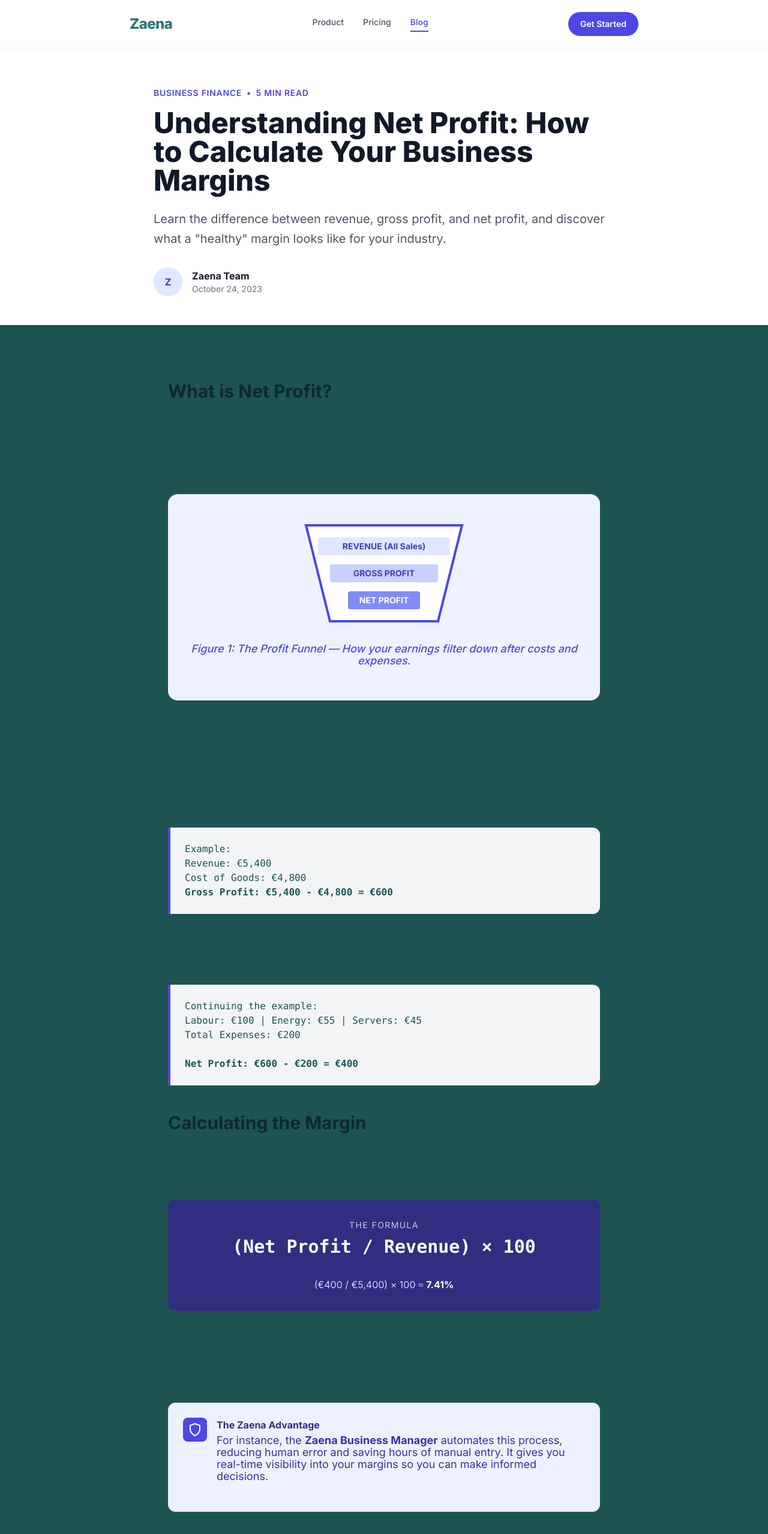
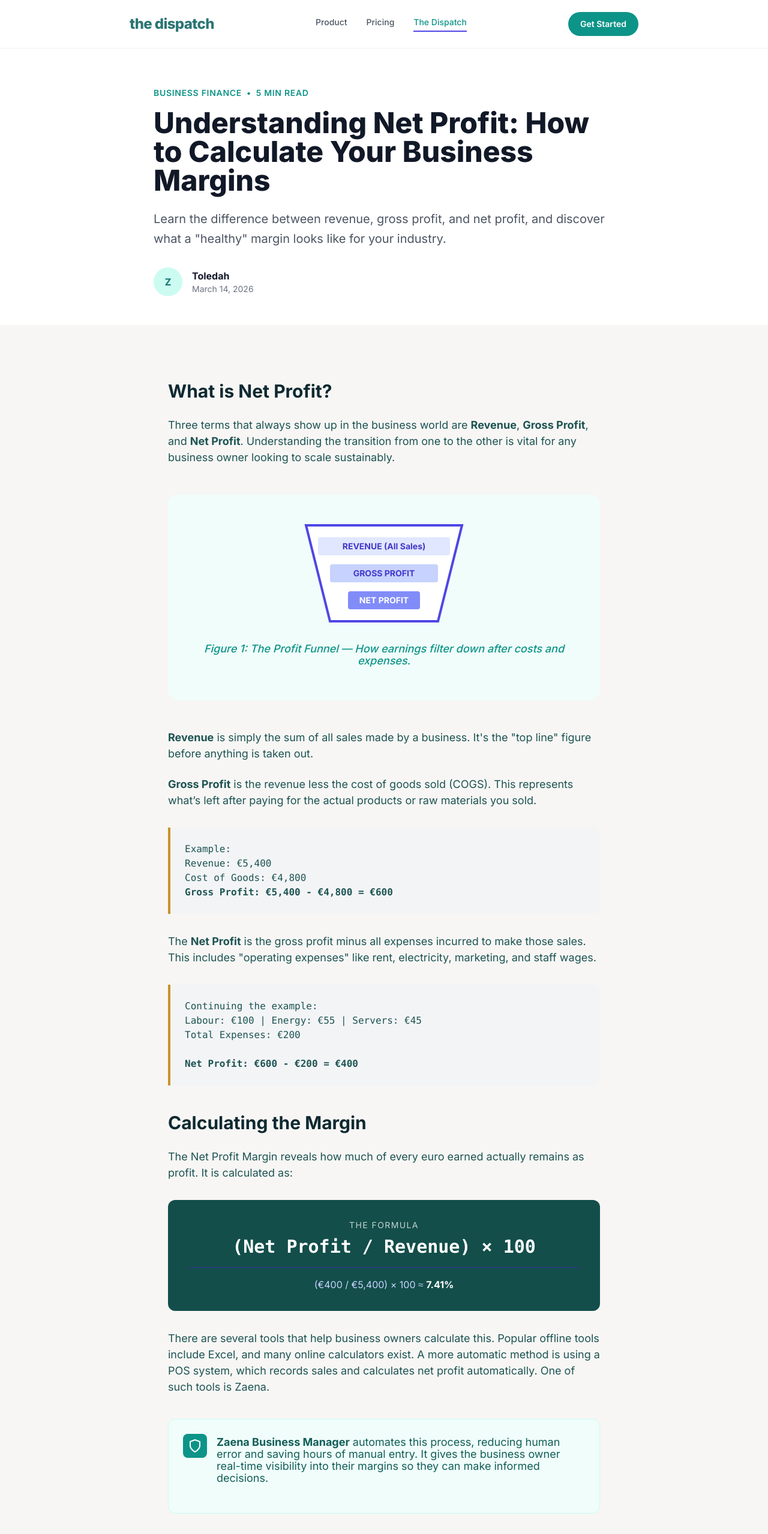
Before and after one commit to Evanometre/toledah-web, an Eleventy site: page dispatch/net-profit.html in a window 1280 px wide. Shown: the top 2558 px of the page at 60% size. Built offline with nearby package versions, Linux system fonts and the light colour scheme; Eleventy itself is replaced by a stand-in of ours; files that its build step writes are made by us from their sources.

Commit message:
Add files via upload

```diff
--- a/dispatch/net-profit.html
+++ b/dispatch/net-profit.html
@@ -11,15 +11,15 @@
     <style>
         :root {
             --brand-primary: #2B7574; /* Deep indigo from sample */
-            --brand-accent: #4f46e5;
-            --brand-bg: #ffffff;
+            --brand-accent: #C9922A;
+            --brand-bg: #F7F6F4;
             --text-main: #1d5453;
             --text-heading: #0E2931;
         }
         body {
             font-family: 'Inter', sans-serif;
             color: var(--text-main);
-            background-color: #1d5453;
+            background-color: #F7F6F4;
             line-height: 1.6;
         }
         .prose h2 {
@@ -42,7 +42,7 @@
             margin: 2rem 0;
         }
         .highlight-box {
-            background: linear-gradient(135deg, #4f46e5 0%, #3b82f6 100%);
+            background: linear-gradient(135deg, #C9922A 0%, #C9922A 100%);
             color: white;
             padding: 2rem;
             border-radius: 1rem;
@@ -82,20 +82,20 @@
     <!-- Navigation -->
     <nav class="bg-white border-b border-gray-100 sticky top-0 z-50">
         <div class="max-w-4xl mx-auto px-6 h-20 flex items-center justify-between">
-            <div class="nav-logo">Zaena</div>
+            <div class="nav-logo">the dispatch</div>
             <div class="hidden md:flex space-x-8 text-sm font-medium text-gray-600">
-                <a href="#" class="hover:text-indigo-600">Product</a>
-                <a href="#" class="hover:text-indigo-600">Pricing</a>
-                <a href="#" class="text-indigo-600 border-b-2 border-indigo-600 pb-1">Blog</a>
+                <a href="/zaena" class="hover:text-teal-600">Product</a>
+                <a href="/zaena/pricing" class="hover:text-teal-600">Pricing</a>
+                <a href="#" class="text-teal-600 border-b-2 border-indigo-600 pb-1">The Dispatch</a>
             </div>
-            <a href="#" class="bg-indigo-600 text-white px-5 py-2.5 rounded-full text-sm font-semibold hover:bg-indigo-700 transition">Get Started</a>
+            <a href="/zaena" class="bg-teal-600 text-white px-5 py-2.5 rounded-full text-sm font-semibold hover:bg-teal-700 transition">Get Started</a>
         </div>
     </nav>
 
     <!-- Hero Section -->
     <header class="bg-white pt-16 pb-12 px-6">
         <div class="max-w-3xl mx-auto">
-            <div class="flex items-center space-x-2 text-indigo-600 font-semibold text-sm mb-4 uppercase tracking-wider">
+            <div class="flex items-center space-x-2 text-teal-600 font-semibold text-sm mb-4 uppercase tracking-wider">
                 <span>Business Finance</span>
                 <span>•</span>
                 <span>5 Min Read</span>
@@ -108,10 +108,10 @@
             </p>
 
             <div class="mt-8 flex items-center space-x-4">
-                <div class="w-12 h-12 bg-indigo-100 rounded-full flex items-center justify-center text-indigo-700 font-bold">Z</div>
+                <div class="w-12 h-12 bg-teal-100 rounded-full flex items-center justify-center text-teal-700 font-bold">Z</div>
                 <div>
-                    <div class="font-bold text-gray-900">Zaena Team</div>
-                    <div class="text-sm text-gray-500">October 24, 2023</div>
+                    <div class="font-bold text-gray-900">Toledah</div>
+                    <div class="text-sm text-gray-500">March 14, 2026</div>
                 </div>
             </div>
         </div>
@@ -126,7 +126,7 @@
         </p>
 
         <!-- Illustration 1: The Funnel -->
-        <div class="my-12 bg-indigo-50 rounded-2xl p-8 flex flex-col items-center text-center">
+        <div class="my-12 bg-teal-50 rounded-2xl p-8 flex flex-col items-center text-center">
             <svg width="300" height="200" viewBox="0 0 300 200" fill="none" xmlns="http://www.w3.org/2000/svg">
                 <path d="M20 20H280L240 180H60L20 20Z" fill="white" stroke="#4f46e5" stroke-width="4"/>
                 <rect x="40" y="40" width="220" height="30" rx="4" fill="#E0E7FF"/>
@@ -138,7 +138,7 @@
                 <rect x="90" y="130" width="120" height="30" rx="4" fill="#818CF8"/>
                 <text x="150" y="150" text-anchor="middle" font-family="Inter" font-weight="700" fill="white" font-size="14">NET PROFIT</text>
             </svg>
-            <p class="text-sm text-indigo-600 mt-4 font-medium italic">Figure 1: The Profit Funnel — How your earnings filter down after costs and expenses.</p>
+            <p class="text-sm text-teal-600 mt-4 font-medium italic">Figure 1: The Profit Funnel — How earnings filter down after costs and expenses.</p>
         </div>
 
         <p>
@@ -169,10 +169,10 @@
 
         <h2>Calculating the Margin</h2>
         <p>
-            The Net Profit Margin tells you how much of every euro you earn actually stays in your pocket as profit. It is calculated as:
+            The Net Profit Margin reveals how much of every euro earned actually remains as profit. It is calculated as:
         </p>
 
-        <div class="bg-indigo-900 text-white p-8 rounded-xl text-center my-8">
+        <div class="bg-teal-900 text-white p-8 rounded-xl text-center my-8">
             <div class="text-sm uppercase tracking-widest opacity-75 mb-2">The Formula</div>
             <div class="text-2xl md:text-3xl font-mono font-bold">
                 (Net Profit / Revenue) × 100
@@ -183,17 +183,17 @@
         </div>
 
         <p>
-            There are several tools that help business owners calculate this. Popular offline tools include Excel, and many online calculators exist. A more automatic method is using a POS system, which records sales and calculates net profit automatically.
+            There are several tools that help business owners calculate this. Popular offline tools include Excel, and many online calculators exist. A more automatic method is using a POS system, which records sales and calculates net profit automatically. One of such tools is Zaena.
         </p>
 
-        <div class="bg-indigo-50 border border-indigo-100 p-6 rounded-xl flex items-start space-x-4 my-10">
-            <div class="bg-indigo-600 text-white p-2 rounded-lg">
+        <div class="bg-teal-50 border border-teal-100 p-6 rounded-xl flex items-start space-x-4 my-10">
+            <div class="bg-teal-600 text-white p-2 rounded-lg">
                 <svg xmlns="http://www.w3.org/2000/svg" width="24" height="24" viewBox="0 0 24 24" fill="none" stroke="currentColor" stroke-width="2" stroke-linecap="round" stroke-linejoin="round"><path d="M12 22s8-4 8-10V5l-8-3-8 3v7c0 6 8 10 8 10z"></path></svg>
             </div>
             <div>
-                <h4 class="font-bold text-indigo-900 mb-1">The Zaena Advantage</h4>
-                <p class="text-indigo-800 text-sm mb-0">
-                    For instance, the <strong>Zaena Business Manager</strong> automates this process, reducing human error and saving hours of manual entry. It gives you real-time visibility into your margins so you can make informed decisions.
+                <h4 class="font-bold text-teal-900 mb-1"></h4>
+                <p class="text-teal-800 text-sm mb-0">
+                    <strong>Zaena Business Manager</strong> automates this process, reducing human error and saving hours of manual entry. It gives the business owner real-time visibility into their margins so they can make informed decisions.
                 </p>
             </div>
         </div>
@@ -214,15 +214,15 @@
                 <tbody>
                     <tr>
                         <td class="font-medium">Large e-retail chains (Amazon, Walmart)</td>
-                        <td class="text-indigo-600 font-bold">2–6%</td>
+                        <td class="text-teal-600 font-bold">2–6%</td>
                     </tr>
                     <tr>
                         <td class="font-medium">Commodity distribution businesses</td>
-                        <td class="text-indigo-600 font-bold">1–3%</td>
+                        <td class="text-teal-600 font-bold">1–3%</td>
                     </tr>
                     <tr>
                         <td class="font-medium">Software / SaaS businesses</td>
-                        <td class="text-indigo-600 font-bold">20–40%</td>
+                        <td class="text-teal-600 font-bold">20–40%</td>
                     </tr>
                 </tbody>
             </table>
@@ -235,7 +235,7 @@
                 <span class="font-bold text-yellow-800 uppercase tracking-tight">Pro Tip</span>
             </div>
             <p class="text-yellow-900 m-0">
-                Track your net profit margin monthly. Watching trends over time is more valuable than one-off calculations. If your margin is shrinking while revenue grows, your expenses may be spiraling out of control.
+                Track net profit margins monthly. Watching trends over time is more valuable than one-off calculations. If margins are shrinking while revenue grows, expenses may be spiraling out of control.
             </p>
         </div>
 
```
